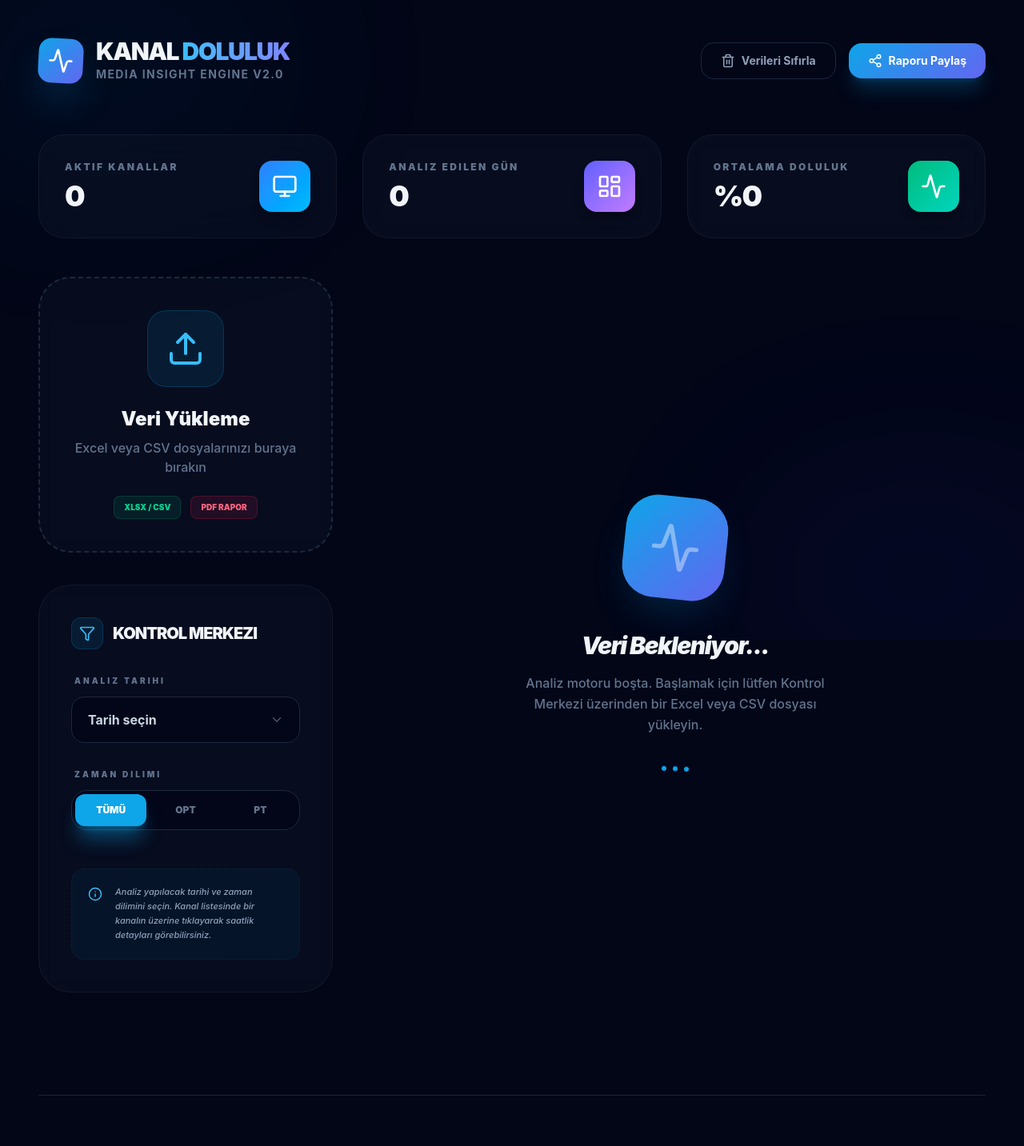
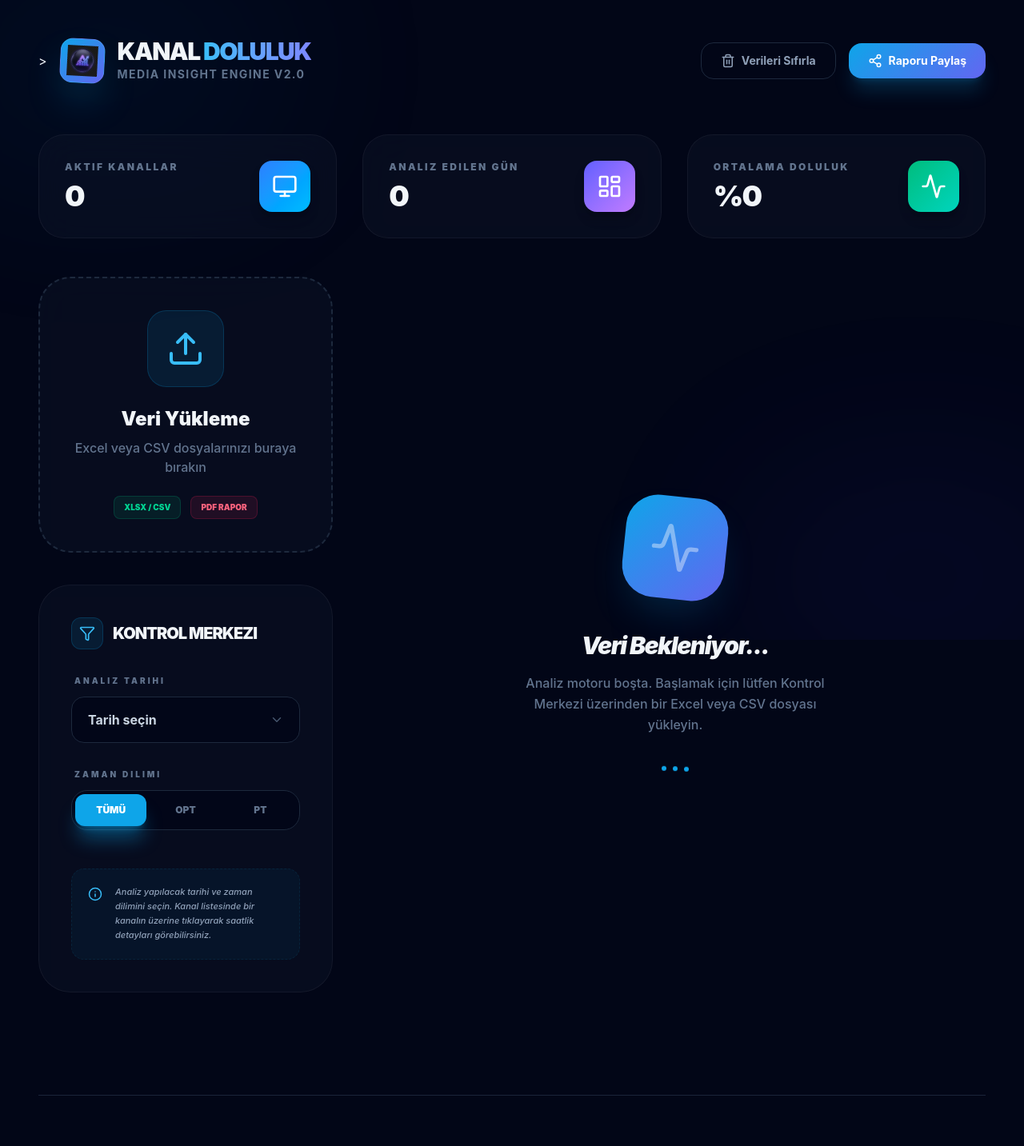
Before and after one commit to Growity-ai-lab/kanal-doluluk, a React (Vite) app: page / in a window 1280 px wide. Shown: the top 1433 px of the page at 80% size. Built offline with nearby package versions, Linux system fonts and the light colour scheme.

Commit message:
Branding: Replace CSS logos with the new premium AI image in header/footer

```diff
--- a/src/App.jsx
+++ b/src/App.jsx
@@ -103,8 +103,9 @@ export default function App() {
             animate={{ opacity: 1, x: 0 }}
             className="flex items-center gap-4"
           >
-            <div className="w-14 h-14 premium-gradient rounded-2xl flex items-center justify-center shadow-2xl shadow-premium-500/40 rotate-3">
-              <Activity className="text-white w-8 h-8" />
+          >
+            <div className="w-14 h-14 premium-gradient rounded-2xl flex items-center justify-center shadow-2xl shadow-premium-500/40 rotate-3 overflow-hidden border border-white/10 p-2">
+              <img src="/favicon.png" alt="Logo" className="w-full h-full object-contain" />
             </div>
             <div>
               <h1 className="text-3xl font-black tracking-tighter uppercase leading-none">
@@ -278,13 +279,13 @@ export default function App() {
                           animate={{ opacity: 1, x: 0 }}
                           transition={{ delay: idx * 0.1 }}
                           className={`p-5 rounded-3xl border backdrop-blur-md flex gap-4 items-start ${insight.impact === 'critical' ? 'bg-rose-500/5 border-rose-500/20' :
-                              insight.impact === 'high' ? 'bg-amber-500/5 border-amber-500/20' :
-                                'bg-premium-500/5 border-premium-500/20'
+                            insight.impact === 'high' ? 'bg-amber-500/5 border-amber-500/20' :
+                              'bg-premium-500/5 border-premium-500/20'
                             }`}
                         >
                           <div className={`mt-1 p-2 rounded-xl ${insight.impact === 'critical' ? 'bg-rose-500 text-white' :
-                              insight.impact === 'high' ? 'bg-amber-500 text-white' :
-                                'bg-premium-500 text-white'
+                            insight.impact === 'high' ? 'bg-amber-500 text-white' :
+                              'bg-premium-500 text-white'
                             }`}>
                             <Activity size={16} />
                           </div>
@@ -421,9 +422,8 @@ export default function App() {
         <footer className="max-w-[1600px] mx-auto mt-32 pb-20 border-t border-slate-800 pt-16 flex flex-col md:flex-row items-center justify-between gap-8 opacity-90">
           <div className="flex items-center gap-6">
             <div className="flex items-center gap-4">
-              <div className="relative w-12 h-8 flex items-center">
-                <div className="absolute left-0 w-7 h-7 rounded-full border-[4px] border-[#ed217c] mix-blend-screen"></div>
-                <div className="absolute left-4 w-7 h-7 rounded-full border-[4px] border-[#7d3291] mix-blend-screen"></div>
+              <div className="w-10 h-10 premium-gradient rounded-xl flex items-center justify-center border border-white/10 p-1.5 shadow-lg shadow-black/20">
+                <img src="/favicon.png" alt="Logo" className="w-full h-full object-contain" />
               </div>
               <div className="flex flex-col">
                 <h4 className="text-2xl font-black tracking-tighter text-white leading-none">
```
